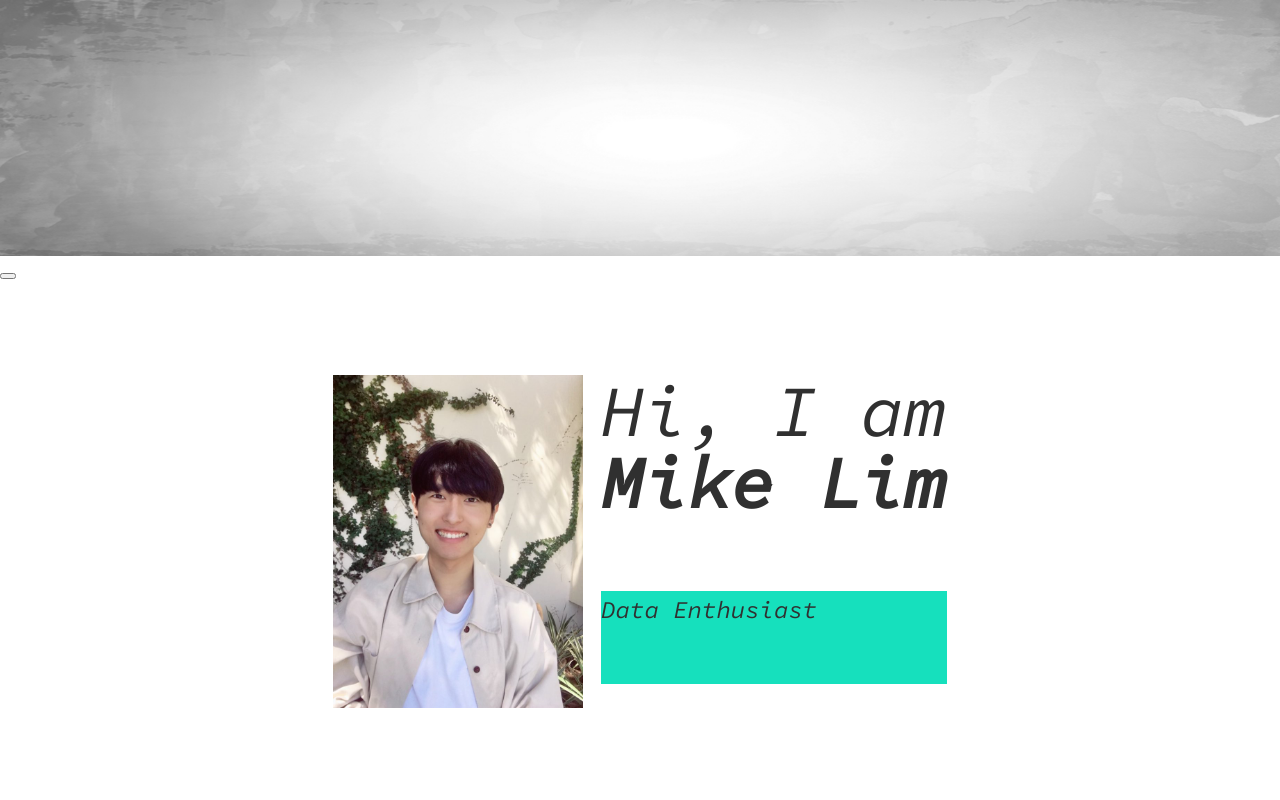
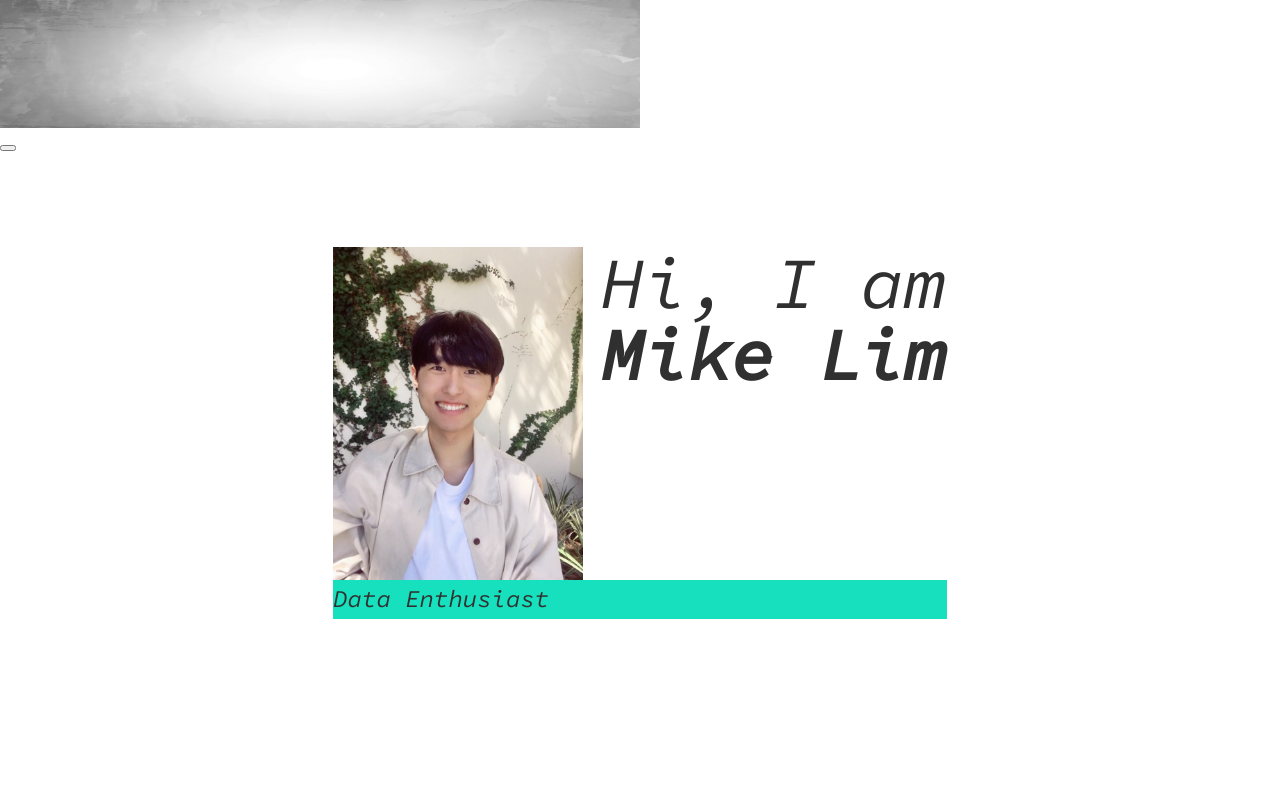
Before and after one commit to jnghlim/portfolio, a plain HTML site: page index.html in a window 1280 px wide. Shown: the top 800 px of the page. Drawn offline with Linux system fonts and the light colour scheme.

Commit message:
Update style.css

```diff
--- a/css/style.css
+++ b/css/style.css
@@ -46,7 +46,7 @@ section{
 
 img {
     display: block;
-    max-width: 100%;
+    max-width: 50%;
 }
 
 strong{
@@ -119,4 +119,8 @@ nav{
         min-width: 250px;
     }
 
+    .section__subtitle--intro {
+        align-self: start;
+        grid-column: -1/1;
+    }
 }
```
